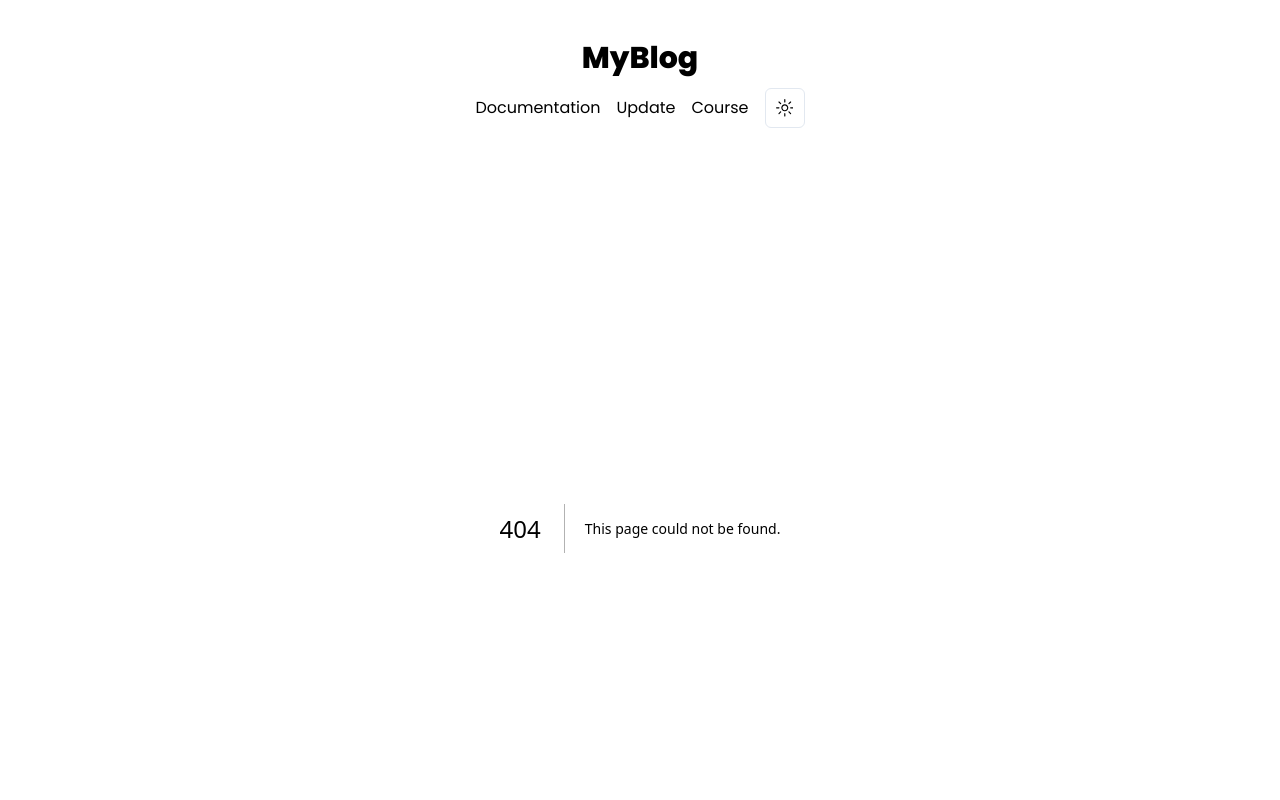
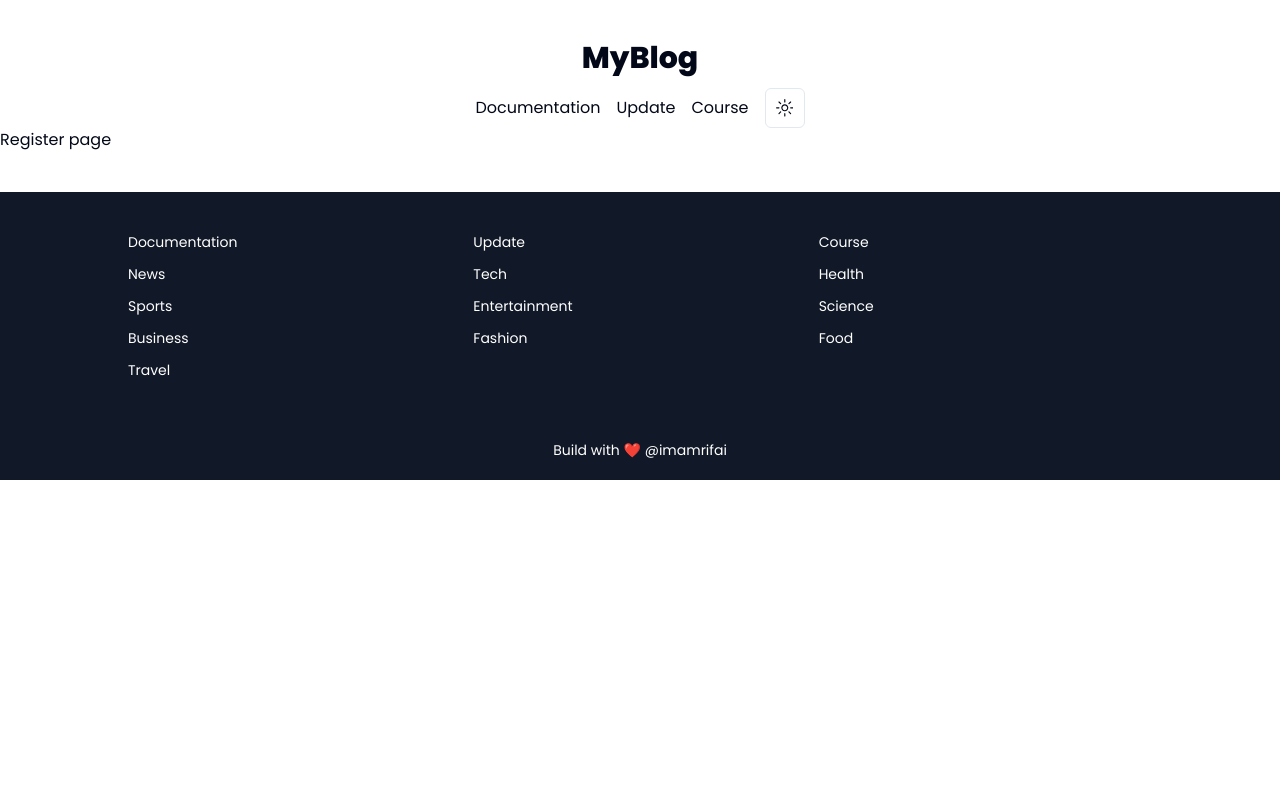
Before and after one commit to mohimamrifai/myblog, a Next.js app in the folder fe/: page /register in a window 1280 px wide. Before the commit this address had no page. Shown: the top 800 px of the page. Built offline with nearby package versions, Linux system fonts and the light colour scheme.

Commit message:
feature (fe): add login and register page

```diff
--- /dev/null
+++ b/fe/app/(auth)/login/page.tsx
@@ -0,0 +1,7 @@
+import React from 'react'
+
+export default function Page() {
+  return (
+    <div>Login page</div>
+  )
+}
--- /dev/null
+++ b/fe/app/(auth)/register/page.tsx
@@ -0,0 +1,7 @@
+import React from 'react'
+
+export default function Page() {
+  return (
+    <div>Register page</div>
+  )
+}
```
